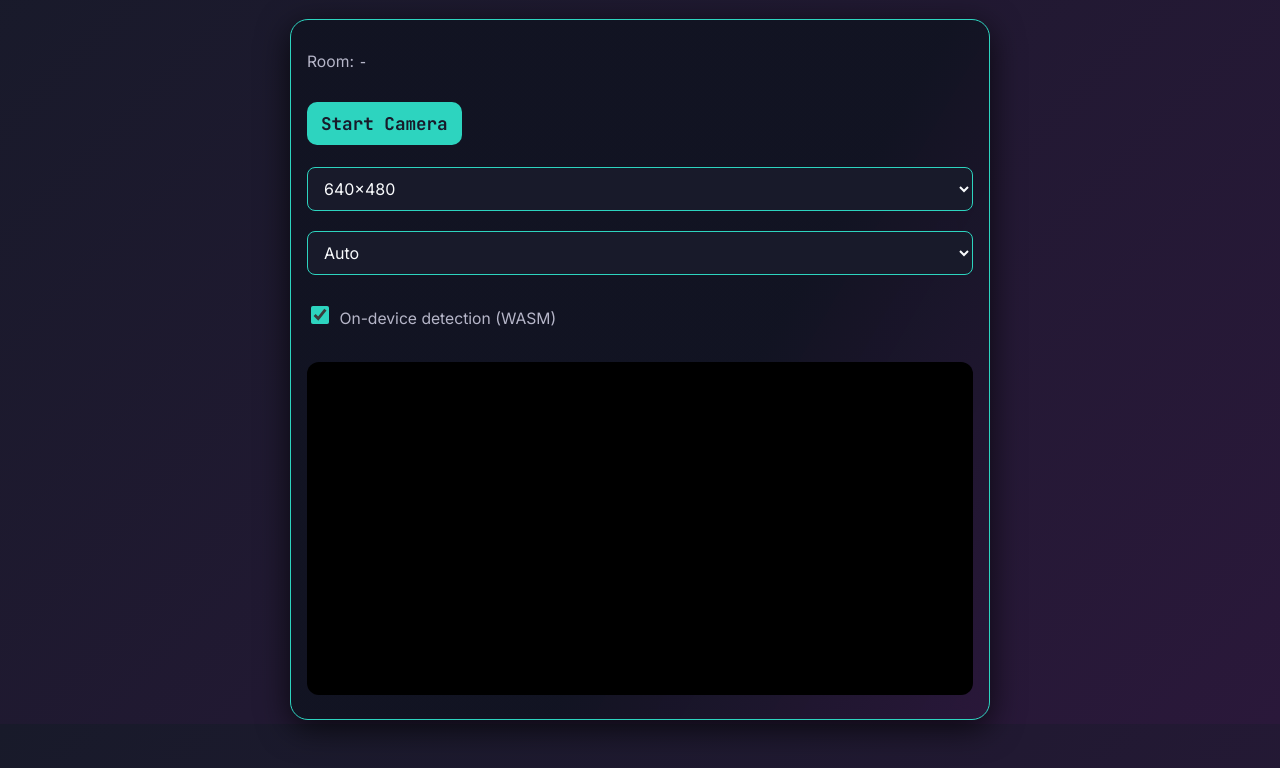
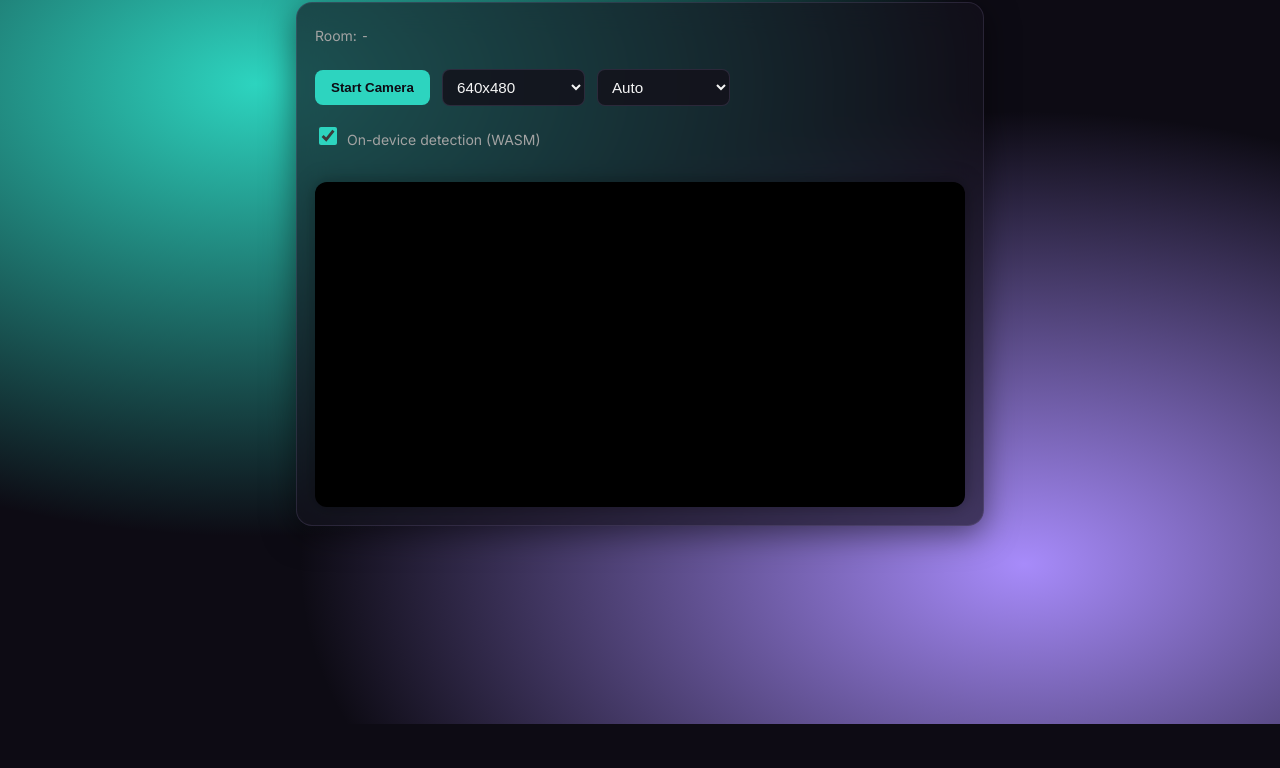
Before and after one commit to Arsenal17x/Real-time-WebRTC-VLM-Multi-Object-Detection, a website: page public/phone.html in a window 1280 px wide. Shown: the part 76-844 px from the top of the page. After the commit the page ends 800 px from the top, so only its background shows below. Drawn offline with Linux system fonts and the light colour scheme; no server answers.

Commit message:
ui changes

```diff
--- a/public/style/index.css
+++ b/public/style/index.css
@@ -15,44 +15,51 @@
     --font-mono: 'JetBrains Mono', monospace;
 }
 
+/* Make sure the root fills the viewport so we can size child containers */
+html, body {
+    height: 100%;
+    margin: 0;
+    overflow: hidden; /* hide page scrollbars - content is scaled to fit */
+}
+
 * {
     box-sizing: border-box;
 }
 
 body {
     font-family: var(--font-primary);
-    margin: 0;
     background-color: var(--bg-color);
     background-image: radial-gradient(at 20% 20%, var(--primary-glow) 0px, transparent 50%),
                       radial-gradient(at 80% 80%, var(--secondary-glow) 0px, transparent 50%);
     color: var(--text-primary);
-    min-height: 100vh;
     display: flex;
     flex-direction: column;
     align-items: center;
 }
 
+/* Container constrained to viewport and uses the available height */
 .container {
     width: 100%;
+    max-width: 1600px;
     margin: 0 auto;
-    padding: 30px 10%;
+    padding: clamp(10px, 2.5vh, 30px) 6%;
     display: flex;
     flex-direction: column;
     align-items: center;
-    min-height: 90vh;
 }
 
+/* Header area keeps compact using clamp */
 header {
     width: 100%;
-    margin: 10px 0 30px;
+    margin: 20px 0;
     display: flex;
     flex-direction: column;
     align-items: flex-start;
-    gap: 8px;
+    gap: 6px;
 }
 
 header h1 {
-    font-size: 2.2rem;
+    font-size: clamp(1.0rem, 2.2vw, 1.6rem);
     margin: 0;
     font-family: var(--font-mono);
     font-weight: 700;
@@ -70,34 +77,123 @@ header h1 {
     opacity: 0.5;
 }
 
+/* Panel becomes the main vertical flex shell; it will fill the remaining container space */
 .panel {
     width: 100%;
     background: var(--surface-color);
     border: 1px solid var(--surface-border);
     border-radius: 20px;
-    padding: 32px 24px 24px 24px;
+    padding: 24px 16px;
     box-shadow: 0 8px 32px var(--surface-shadow);
     backdrop-filter: blur(14px);
     -webkit-backdrop-filter: blur(14px);
     display: flex;
     flex-direction: column;
-    gap: 24px;
+    gap: clamp(8px, 1.2vh, 24px);
+    height: 100%; /* take full container height */
+    min-height: 300px; /* allow children to shrink */
 }
 
+/* Controls stay at the top with compact spacing */
 .controls {
     display: flex;
     flex-direction: row;
     align-items: center;
     gap: 16px;
-    margin-bottom: 8px;
+    margin-bottom: 18px;
     flex-wrap: wrap;
+    font-size: clamp(12px, 1.2vh, 15px);
 }
 
+/* The content area grows to consume the rest of the panel and becomes a two-column flex */
+.content {
+    display: flex;
+    gap: clamp(8px, 1.2vh, 24px);
+    align-items: stretch;
+    width: 100%;
+    flex: 1 1 auto;     /* grow to fill panel */
+    min-height: 0;      /* important so children can shrink inside flex */
+    overflow: hidden;   /* ensure no internal scrollbars */
+}
+
+/* Video column - gets the majority of horizontal space; allow it to shrink */
+.video-wrap {
+    position: relative;
+    border-radius: 14px;
+    overflow: hidden;
+    border: 1px solid var(--surface-border);
+    box-shadow: 0 0 30px var(--surface-shadow);
+    margin: 0;           /* controlled by .content gap */
+    min-width: 0;        /* allows proper shrinking inside flex */
+    min-height: 0;       /* for flex children so it can shrink vertically */
+    display: flex;
+    align-items: center;
+    justify-content: center;
+    background: #000;
+}
+
+/* Make video fit available space without overflowing */
+video {
+    display: block;
+    max-width: 480px;
+    max-height: 100%;
+    height: auto;
+    object-fit: contain;
+    background: #000;
+}
+
+/* Side column for metrics and QR: narrower but flexible */
+.side {
+    display: flex;
+    flex-direction: column;
+    gap: clamp(6px, 1vh, 12px);
+    /* Keep side column narrower but allow growth when space available */
+    flex: 1 1 260px;
+    min-width: 180px;
+    max-width: 420px;
+    align-self: stretch;
+    padding: 8px;
+}
+
+/* Ensure metrics text wraps and scales down if needed */
+.metrics {
+    color: var(--text-primary);
+    font: clamp(12px, 1.4vh, 15px)/1.4 var(--font-mono);
+    margin: 0;
+    overflow-wrap: anywhere;
+}
+
+/* QR card: keep it responsive and bound by the column height */
+.qr-card {
+    display: flex;
+    align-items: center;
+    justify-content: center;
+    gap: 12px;
+    margin-top: 0;
+    width: 100%;
+}
+
+/* Make QR image responsive when present */
+.qr-card img {
+    max-width: 100%;
+    width: auto;
+    height: auto;
+    max-height: 30vh; /* won't exceed a portion of viewport */
+}
+
+/* Keep small helper text compact */
+.hint {
+    color: var(--text-secondary);
+    font-size: clamp(11px, 1.2vh, 14px);
+    margin-top: 0;
+    text-align: center;
+}
+
+/* Controls, code and button styling preserved (minor clamps) */
 .controls label {
-    font-size: 1.1rem;
+    font-size: clamp(12px, 1.2vh, 15px);
     font-family: var(--font-mono);
     color: var(--accent-color);
-    margin-right: 8px;
 }
 
 button {
@@ -105,11 +201,12 @@ button {
     color: var(--accent-color);
     border: 2px solid var(--accent-color);
     border-radius: 10px;
-    padding: 10px 20px;
+    padding: clamp(6px, 0.9vh, 10px) clamp(10px, 2vw, 20px);
     cursor: pointer;
     transition: background .2s, color .2s, box-shadow .2s, transform .1s;
     font-weight: 600;
     font-family: var(--font-mono);
+    font-size: clamp(12px, 1.2vh, 14px);
 }
 
 button:hover {
@@ -134,7 +231,7 @@ button:disabled {
     display: flex;
     align-items: center;
     gap: 8px;
-    margin-bottom: 12px;
+    margin-bottom: 0;
 }
 
 code {
@@ -144,54 +241,47 @@ code {
     border: 1px solid var(--surface-border);
     color: #c7d2fe;
     font-family: var(--font-mono);
+    font-size: clamp(12px, 1.2vh, 14px);
 }
 
-.video-wrap {
-    position: relative;
-    border-radius: 14px;
-    overflow: hidden;
-    border: 1px solid var(--surface-border);
-    box-shadow: 0 0 30px var(--surface-shadow);
-    margin-bottom: 16px;
-    min-height: 200px;
+/* Small screens: stack but still fit viewport; scale elements down as needed */
+@media (max-width: 900px) {
+    .container {
+        padding: clamp(8px, 2vh, 16px);
+    }
+    .panel {
+        padding: clamp(8px, 1.2vh, 18px);
+        gap: 10px;
+    }
+    header h1 {
+        font-size: clamp(0.9rem, 3.2vw, 1.2rem);
+    }
+
+    /* Stack vertically but keep everything fitting using flex shrink */
+    .content {
+        flex-direction: column;
+        gap: 8px;
+    }
+    .video-wrap {
+        flex: none;
+        width: 100%;
+        /* limit video height to avoid overflow */
+        max-height: 60vh;
+    }
+    video {
+        max-height: 100%;
+        width: 100%;
+    }
+    .side {
+        flex: none;
+        width: 100%;
+        max-height: 35vh;
+        justify-content: flex-start;
+    }
+    .qr-card img {
+        max-height: 22vh;
+    }
 }
 
-video {
-    display: block;
-    width: 100%;
-    background: #000;
-}
-
-.metrics {
-    color: var(--text-primary);
-    font: 15px/1.6 var(--font-mono);
-    margin-top: 8px;
-}
-
-.qr-card {
-    display: flex;
-    align-items: center;
-    justify-content: center;
-    gap: 16px;
-    margin-top: 12px;
-}
-
-.hint {
-    color: var(--text-secondary);
-    font-size: 15px;
-    margin-top: 8px;
-}
-
-@media (max-width: 900px) {
-    .container {
-        max-width: 98vw;
-        padding: 16px 10px;
-    }
-    .panel {
-        padding: 18px;
-    }
-    header h1 {
-        font-size: 1.3rem;
-        margin-top: 12px;
-    }
-}
+/* Extra safety: ensure no scrollbars from tiny rounding errors */
+*::-webkit-scrollbar { display: none; }
--- a/public/style/phone.css
+++ b/public/style/phone.css
@@ -1,17 +1,16 @@
 @import url('https://fonts.googleapis.com/css2?family=Inter:wght@400;500;600&family=JetBrains+Mono:wght@400;700&display=swap');
 
 :root {
-    --bg-color: #0a0a13;
+  --bg-color: #0D0B14;
   --primary-glow: #2dd4bf;
   --secondary-glow: #a78bfa;
-    --surface-color: rgba(18, 20, 34, 0.92);
-    --surface-border: #2dd4bf;
-    --surface-shadow: rgba(0, 0, 0, 0.7);
-    --text-primary: #f8fafc;
-    --text-secondary: #b6b6c9;
+  --surface-color: rgba(20, 18, 28, 0.65);
+  --surface-border: rgba(139, 123, 176, 0.2);
+  --surface-shadow: rgba(0, 0, 0, 0.5);
+  --text-primary: #f5f5f5;
+  --text-secondary: #a3a3a3;
   --accent-color: #2dd4bf;
   --accent-hover: #5eead4;
-    --danger: #f43f5e;
   --font-primary: 'Inter', sans-serif;
   --font-mono: 'JetBrains Mono', monospace;
 }
@@ -23,159 +22,154 @@
 body {
   font-family: var(--font-primary);
   margin: 0;
-    background: linear-gradient(135deg, #181a2a 0%, #2a183a 100%);
-    background-attachment: fixed;
+  background-color: var(--bg-color);
+  background-image: radial-gradient(at 20% 20%, var(--primary-glow) 0px, transparent 50%),
+                    radial-gradient(at 80% 80%, var(--secondary-glow) 0px, transparent 50%);
   color: var(--text-primary);
   min-height: 100vh;
+  display: flex;
+  justify-content: center;
+  align-items: flex-start;
+  padding: 20px;
+  -webkit-font-smoothing: antialiased;
+  -moz-osx-font-smoothing: grayscale;
 }
 
-.container {
-    padding: 24px 10px;
-    max-width: 720px;
-    margin: 0 auto;
+.panel {
+  width: 100%;
+  background: var(--surface-color);
+  border: 1px solid var(--surface-border);
+  border-radius: 16px;
+  padding: 18px;
+  box-shadow: 0 8px 32px var(--surface-shadow);
+  backdrop-filter: blur(14px);
+  -webkit-backdrop-filter: blur(14px);
+  margin-bottom: 18px;
+  display: flex;
+  flex-direction: column;
+  gap: 12px;
 }
 
+
+/* Container */
+.container {
+  max-width: 720px;
+  width: 100%;
+  margin: 0 auto;
+  padding: 16px;
+}
+
+/* Header */
 header {
-    margin-bottom: 28px;
+  display: flex;
+  align-items: center;
+  justify-content: space-between;
+  margin-bottom: 12px;
 }
 
 header h1 {
-    font-size: 2rem;
-    margin: 0 0 8px 0;
+  font-size: 1.4rem;
+  margin: 0;
   font-family: var(--font-mono);
-    font-weight: 700;
   color: var(--accent-color);
-    letter-spacing: 1px;
 }
 
-.panel {
-    background: linear-gradient(120deg, rgba(18, 20, 34, 0.98) 60%, rgba(42, 24, 58, 0.92) 100%);
-    border: 1.5px solid var(--surface-border);
-    border-radius: 18px;
-    padding: 24px 16px;
-    box-shadow: 0 8px 32px var(--surface-shadow);
-    backdrop-filter: blur(14px);
-    -webkit-backdrop-filter: blur(14px);
-    margin-bottom: 24px;
-    display: flex;
-    flex-direction: column;
-    gap: 18px;
-}
-
-.label-row {
-    display: flex;
-    align-items: center;
-    gap: 8px;
-    font-family: var(--font-mono);
-    font-size: 1.1rem;
-    color: var(--accent-color);
-    margin-bottom: 6px;
-}
-
-input[type="text"], select {
-    width: 100%;
-    background: #181a2a;
-    color: var(--text-primary);
-    border: 1.5px solid var(--accent-color);
-    border-radius: 10px;
-    padding: 10px 14px;
-    font-size: 1rem;
-    font-family: var(--font-mono);
-    margin-bottom: 12px;
-    transition: border-color 0.2s;
-}
-
-input[type="text"]:focus, select:focus {
-    border-color: var(--accent-hover);
-    outline: none;
-}
-
-button {
-    background: var(--accent-color);
-    color: #181a2a;
-    border: none;
-    border-radius: 10px;
-    padding: 10px 14px;
-    font-weight: 700;
-    font-family: var(--font-mono);
-    font-size: 1.1rem;
-    cursor: pointer;
-    margin-bottom: 10px;
-    transition: background 0.2s, color 0.2s, box-shadow 0.2s;
-}
-
-button:hover, button:focus {
-    background: var(--accent-hover);
-    color: #181a2a;
-    box-shadow: 0 0 12px 2px var(--accent-hover);
-}
-
-button:disabled {
-    opacity: 0.5;
-    cursor: not-allowed;
-    background: #222;
-    color: var(--text-secondary);
-    box-shadow: none;
-}
-
+/* Row */
 .row {
   display: flex;
   gap: 12px;
   align-items: center;
   flex-wrap: wrap;
+  margin-bottom: 12px;
 }
 
-select, input[type="checkbox"] {
-    background: #181a2a;
+/* Buttons */
+button {
+  background: var(--accent-color);
+  color: #0d0b14;
+  border: none;
+  border-radius: 8px;
+  padding: 10px 16px;
+  cursor: pointer;
+  font-weight: 600;
+  transition: background 0.2s, transform 0.15s, box-shadow 0.15s;
+}
+
+button:hover {
+  background: var(--accent-hover);
+  transform: translateY(-2px);
+  box-shadow: 0 4px 12px rgba(94, 234, 212, 0.25);
+}
+
+button:active {
+  transform: translateY(0);
+  box-shadow: 0 2px 6px rgba(45, 212, 191, 0.15);
+}
+
+/* Form Elements */
+select,
+input[type="checkbox"] {
+  background: rgba(20, 18, 28, 0.85);
   color: var(--text-primary);
-    border: 1.5px solid var(--accent-color);
+  border: 1px solid var(--surface-border);
   border-radius: 8px;
-    padding: 10px 12px;
-    font-family: var(--font-primary);
-    font-size: 1rem;
-    margin-bottom: 8px;
+  padding: 8px 10px;
+  font-size: 0.95rem;
 }
 
 input[type="checkbox"] {
   width: 18px;
   height: 18px;
   accent-color: var(--accent-color);
-    margin-right: 6px;
+  cursor: pointer;
 }
 
+/* Hint text */
 .hint {
   color: var(--text-secondary);
-    font-size: 0.98rem;
-    margin-top: 8px;
-    margin-bottom: 0;
+  font-size: 14px;
+  margin-top: 6px;
 }
 
-.video-wrap {
-    position: relative;
-    border-radius: 14px;
-    overflow: hidden;
-    border: 1.5px solid var(--surface-border);
-    box-shadow: 0 0 30px var(--surface-shadow);
-    margin-bottom: 12px;
-    min-height: 180px;
-}
-
+/* Video */
 video {
   display: block;
   width: 100%;
   max-width: 100%;
   background: #000;
   border-radius: 12px;
+  box-shadow: 0 0 20px rgba(0, 0, 0, 0.35);
+  object-fit: cover;
+  margin-top: 10px;
 }
 
+/* Responsive */
 @media (max-width: 600px) {
-    .container {
-        padding: 12px 8px;
+  header h1 {
+    font-size: 1.1rem;
   }
+
   .panel {
-        padding: 12px 8px;
+    padding: 12px;
   }
-    header h1 {
-        font-size: 1.2rem;
+
+  button {
+    flex: 1 1 auto;
+    padding: 10px 12px;
+    font-size: 0.95rem;
+  }
+
+  select {
+    flex: 1 1 auto;
+    min-width: 120px;
+  }
+
+  .row {
+    gap: 8px;
+  }
+
+  video {
+    min-height: 200px;
+    max-height: 50vh;
   }
 }
```
Lines whose indentation alone changed are shown as unchanged.
